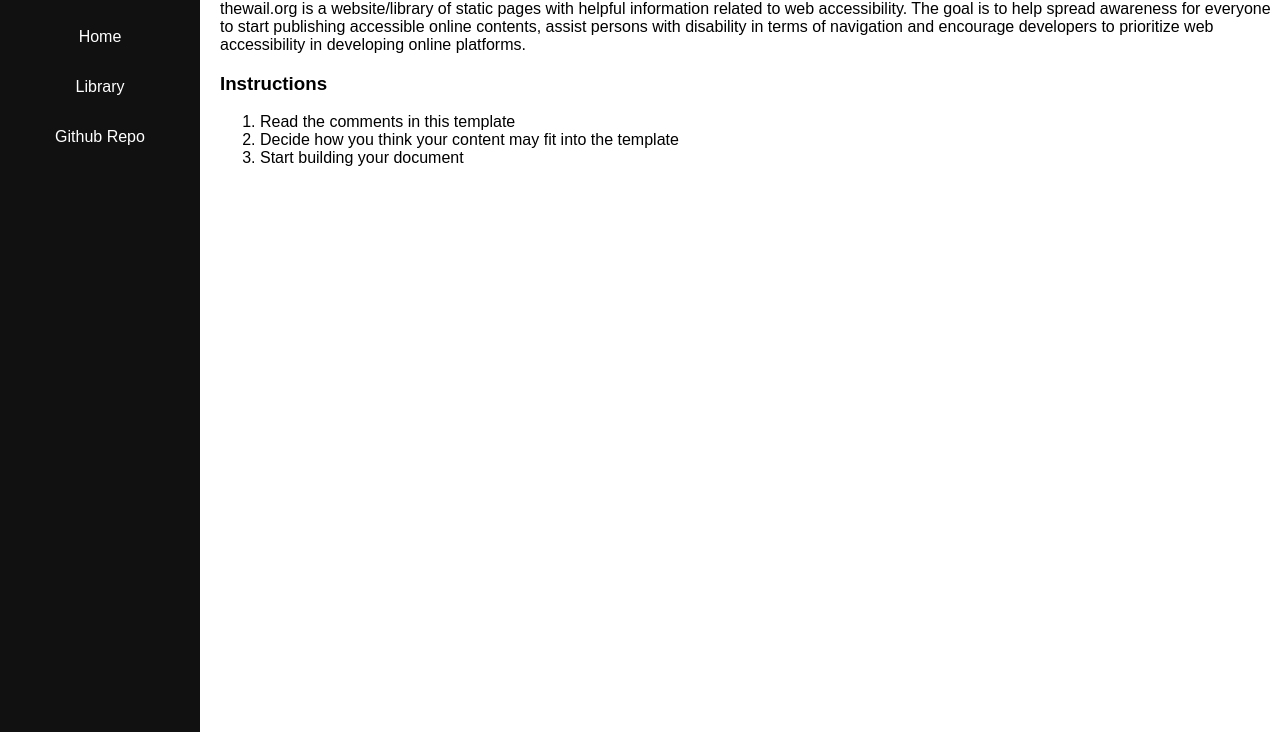
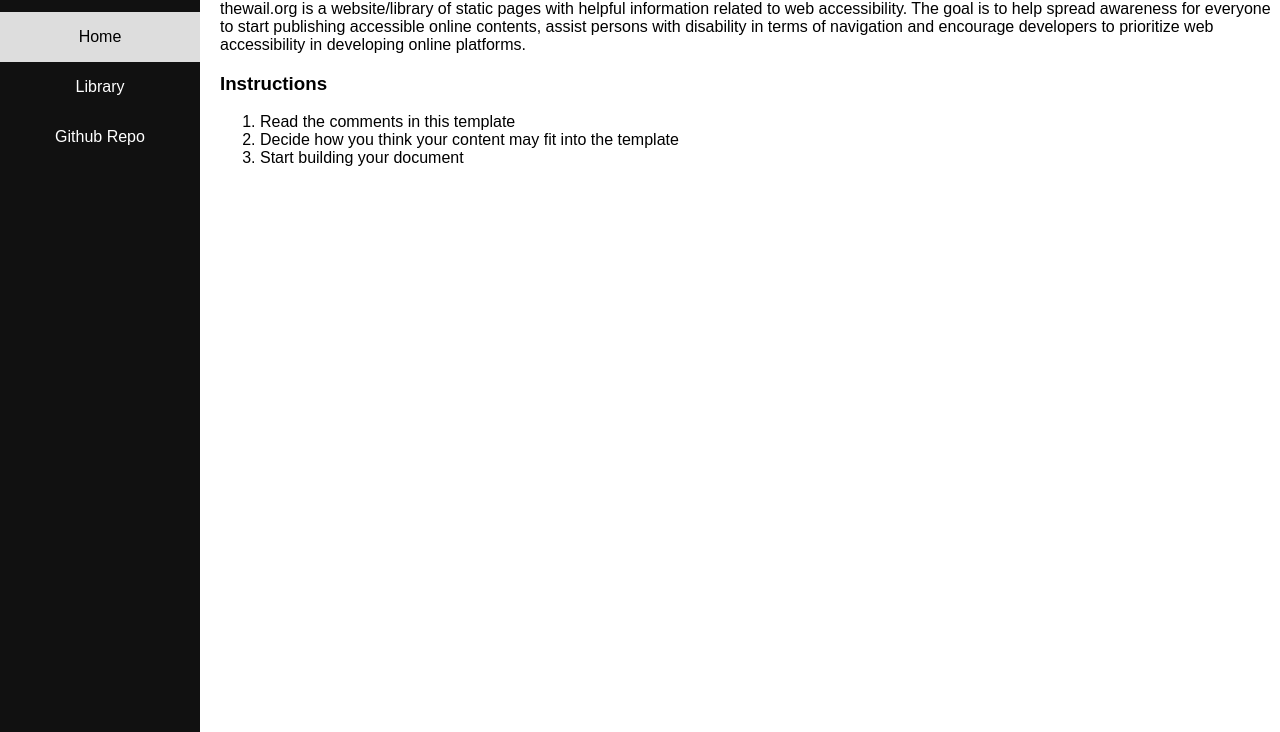
Before and after one commit to kyooreas/thewail-org, a plain HTML site: page index.html in a window 1280 px wide. Shown: the part 68-800 px from the top of the page. Drawn offline with Linux system fonts and the light colour scheme.

Commit message:
Highlight current/open page

```diff
--- a/css/styles.css
+++ b/css/styles.css
@@ -39,6 +39,11 @@ body {
     color: black;
 }
 
+/* Change color on current page */
+.current-page {
+  background-color: #ddd;
+  color: black !important;
+}
 /* Style the content */
 .content {
     margin-left: 200px;
--- a/index.html
+++ b/index.html
@@ -19,7 +19,7 @@
         NOTE: The <nav> element does not have to be contained within a <header> element, even though the two examples on this page are. -->
         <nav role="navigation">
             <!-- This can contain your site navigation either in an unordered list or even a paragraph that contains links that allow users to navigate your site -->
-            <a href="https://thewail.org">Home</a>
+            <a href="https://thewail.org" class="current-page">Home</a>
             <a href="https://thewail.org/library/index.html">Library</a>
             <a href="https://github.com/kyooreas/thewail-org">Github Repo</a>
         </nav>
```
Also changed, not shown: library/index.html (+1 -1 lines).
